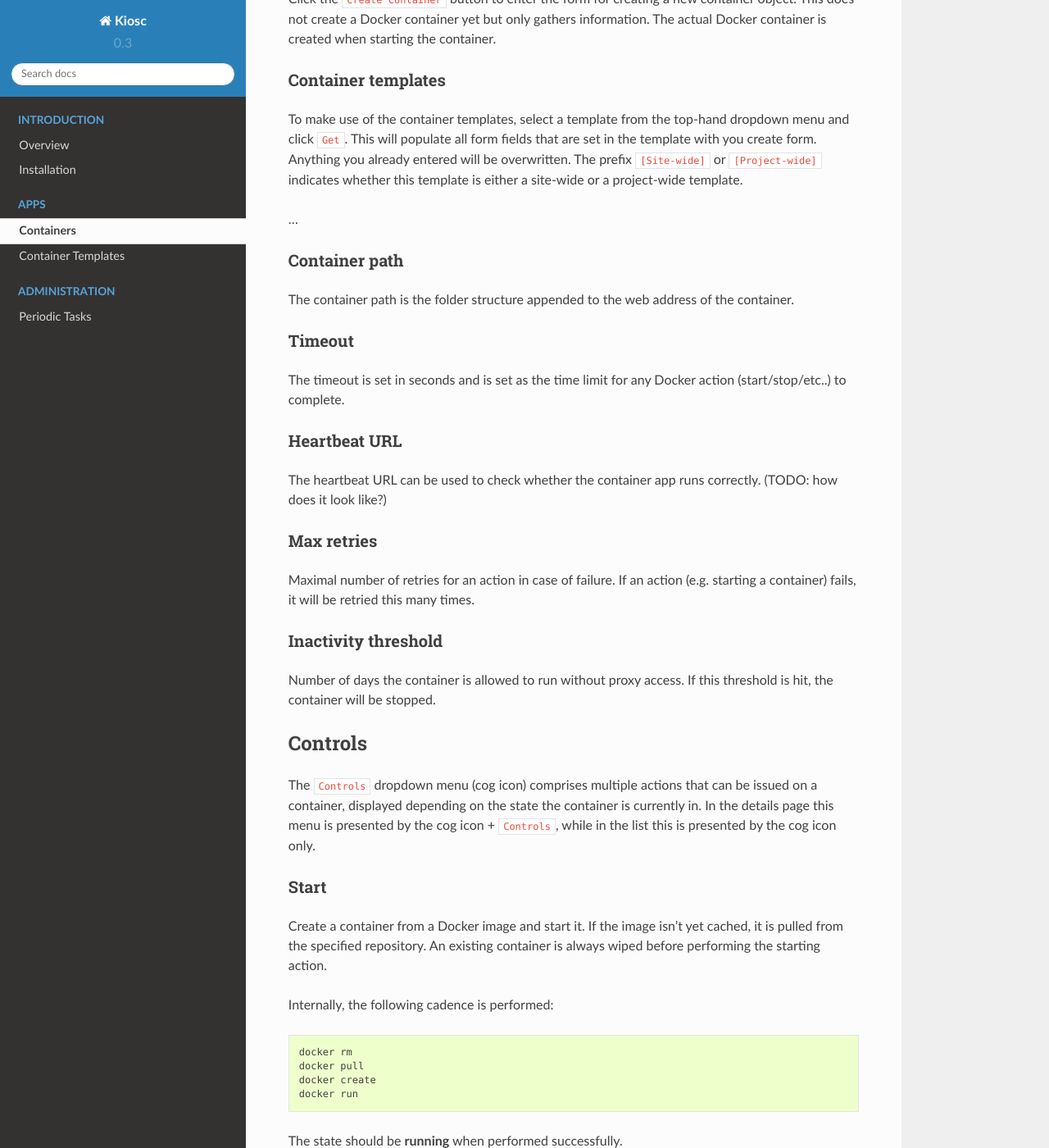
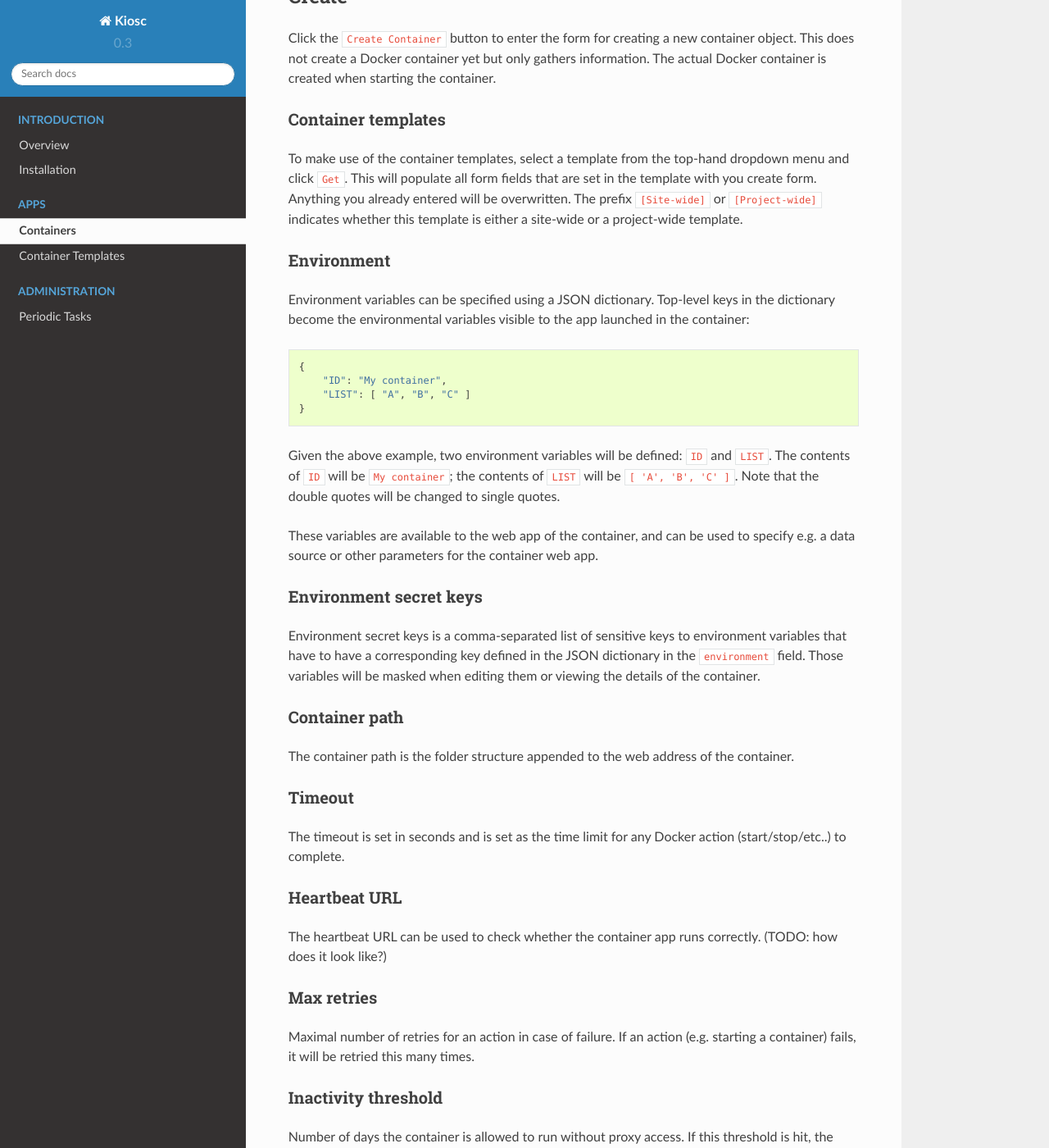
Before and after one commit to bihealth/kiosc-server, a Sphinx documentation site: the page built from docs/source/apps_containers.rst, in a window 1280 px wide and 1400 px high, scrolled down 2757 px. Shown: the whole window at 82% size. Built offline with Sphinx 7.4.7 and the Read the Docs theme 2.0.0, drawn with Linux system fonts in a browser that asks for light colours; some of the changed text lies outside the part shown.

Commit message:
Update apps_containers.rst

```diff
--- a/docs/source/apps_containers.rst
+++ b/docs/source/apps_containers.rst
@@ -109,7 +109,35 @@ entered will be overwritten. The prefix ``[Site-wide]`` or ``[Project-wide]``
 indicates whether this template is either a site-wide or a project-wide
 template.
 
-...
+Environment
+^^^^^^^^^^^
+
+Environment variables can be specified using a JSON dictionary.
+Top-level keys in the dictionary become the environmental variables visible to the app launched
+in the container::
+
+
+    {
+        "ID": "My container",
+        "LIST": [ "A", "B", "C" ]
+    }
+
+
+Given the above example, two environment variables will be defined: ``ID``
+and ``LIST``.  The contents of ``ID`` will be ``My container``; the contents of
+``LIST`` will be ``[ 'A', 'B', 'C' ]``. Note that the double quotes will be
+changed to single quotes.
+
+These variables are available to the web app of the container,
+and can be used to specify e.g. a data source or other parameters
+for the container web app.
+
+Environment secret keys
+^^^^^^^^^^^^^^^^^^^^^^^
+
+Environment secret keys is a comma-separated list of sensitive keys to environment variables that have to
+have a corresponding key defined in the JSON dictionary in the ``environment`` field.
+Those variables will be masked when editing them or viewing the details of the container.
 
 Container path
 ^^^^^^^^^^^^^^
```
